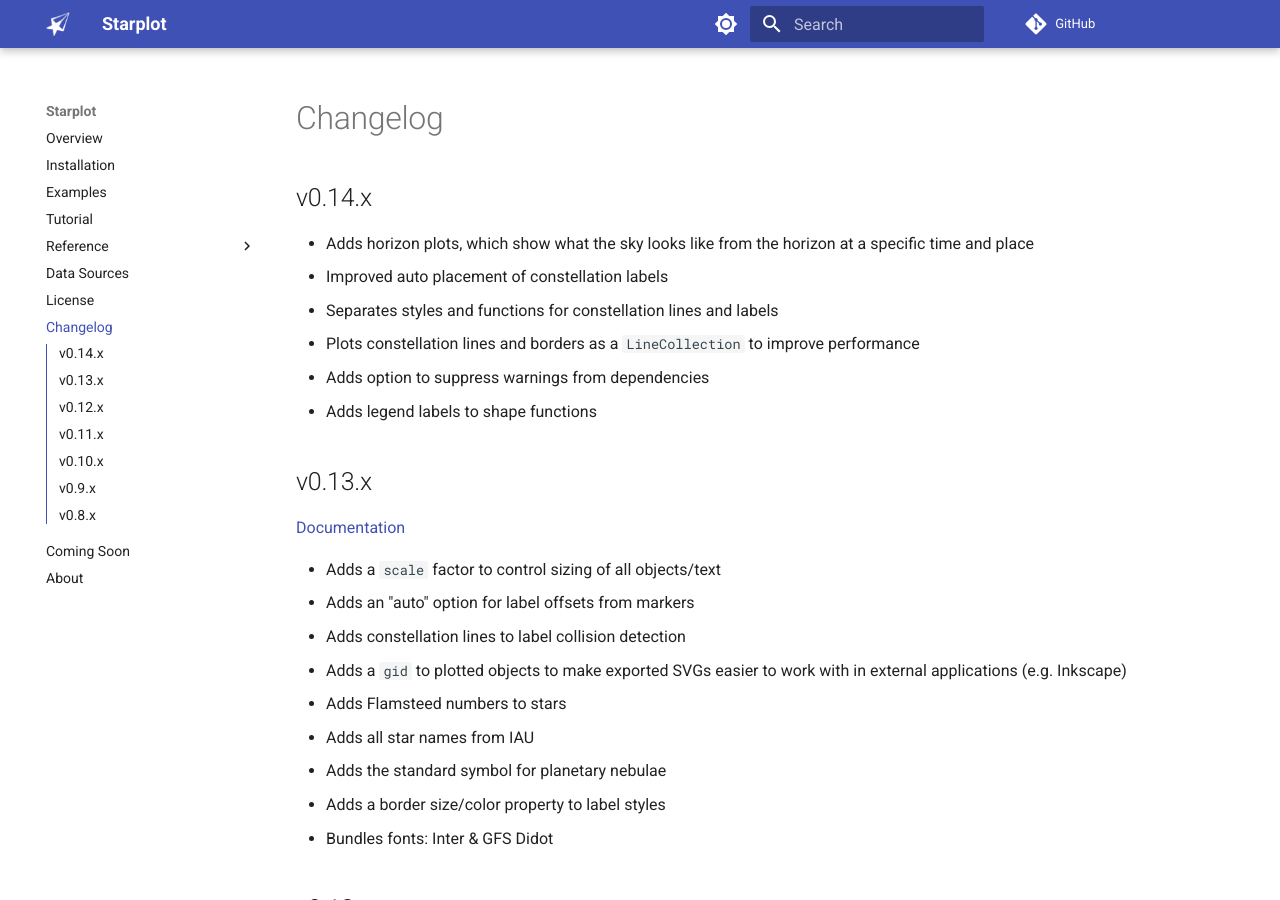
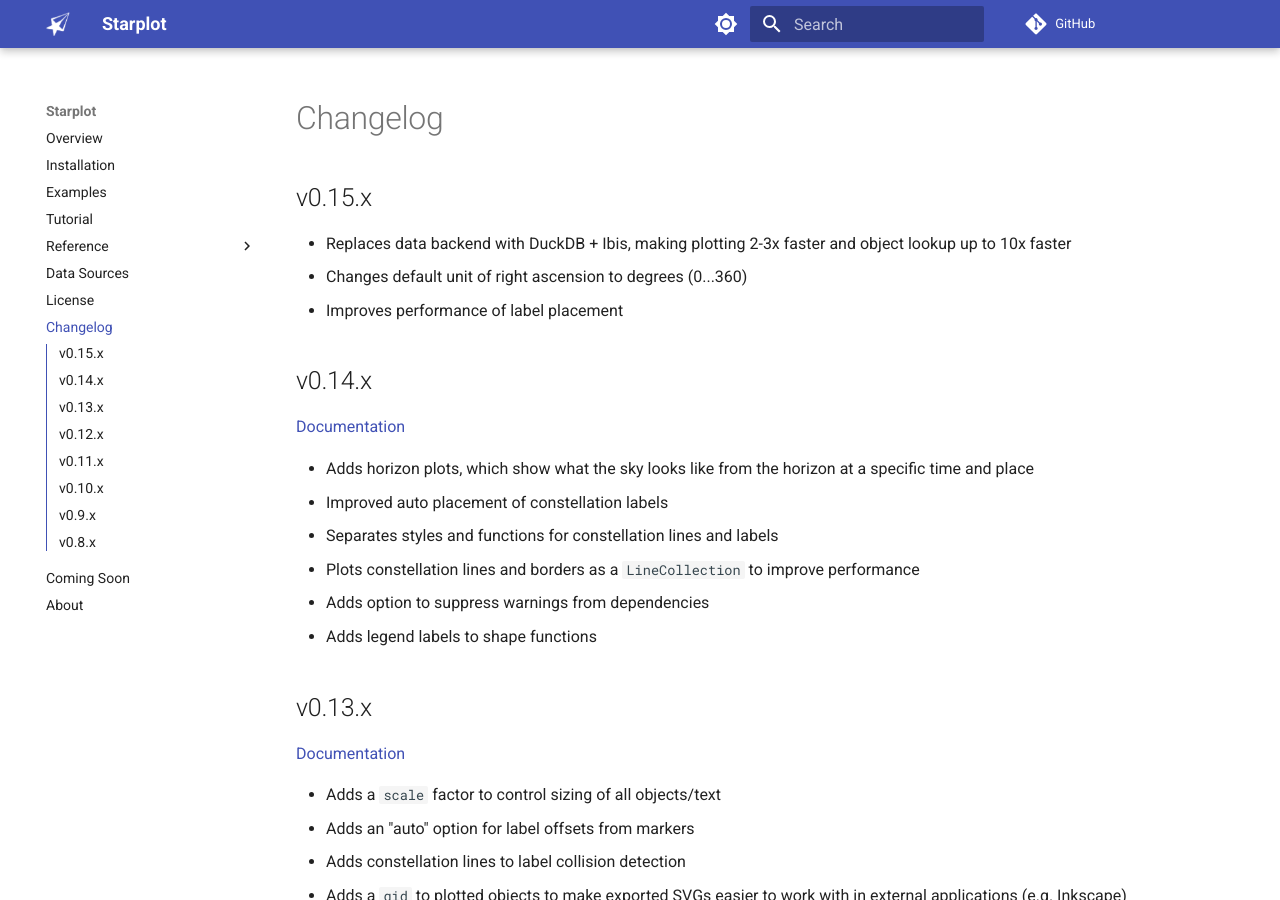
Before and after one commit to steveberardi/starplot, an MkDocs documentation site: the page built from docs/changelog.md, in a window 1280 px wide and 900 px high. Built offline with MkDocs 1.6.1 and Material for MkDocs 9.7.7, drawn with Linux system fonts in a browser that asks for light colours; comment, search, counter and statistics services are not loaded.

Commit message:
changelog

```diff
--- a/docs/changelog.md
+++ b/docs/changelog.md
@@ -1,4 +1,11 @@
+## v0.15.x
+- Replaces data backend with DuckDB + Ibis, making plotting 2-3x faster and object lookup up to 10x faster
+- Changes default unit of right ascension to degrees (0...360)
+- Improves performance of label placement
+
 ## v0.14.x
+[Documentation](https://archives.starplot.dev/0.14.0/)
+
 - Adds horizon plots, which show what the sky looks like from the horizon at a specific time and place
 - Improved auto placement of constellation labels
 - Separates styles and functions for constellation lines and labels
--- a/src/starplot/__init__.py
+++ b/src/starplot/__init__.py
@@ -1,6 +1,6 @@
 """Star charts and maps of the sky"""
 
-__version__ = "0.14.0"
+__version__ = "0.15.0"
 
 from .base import BasePlot  # noqa: F401
 from .map import MapPlot, Projection  # noqa: F401
```
